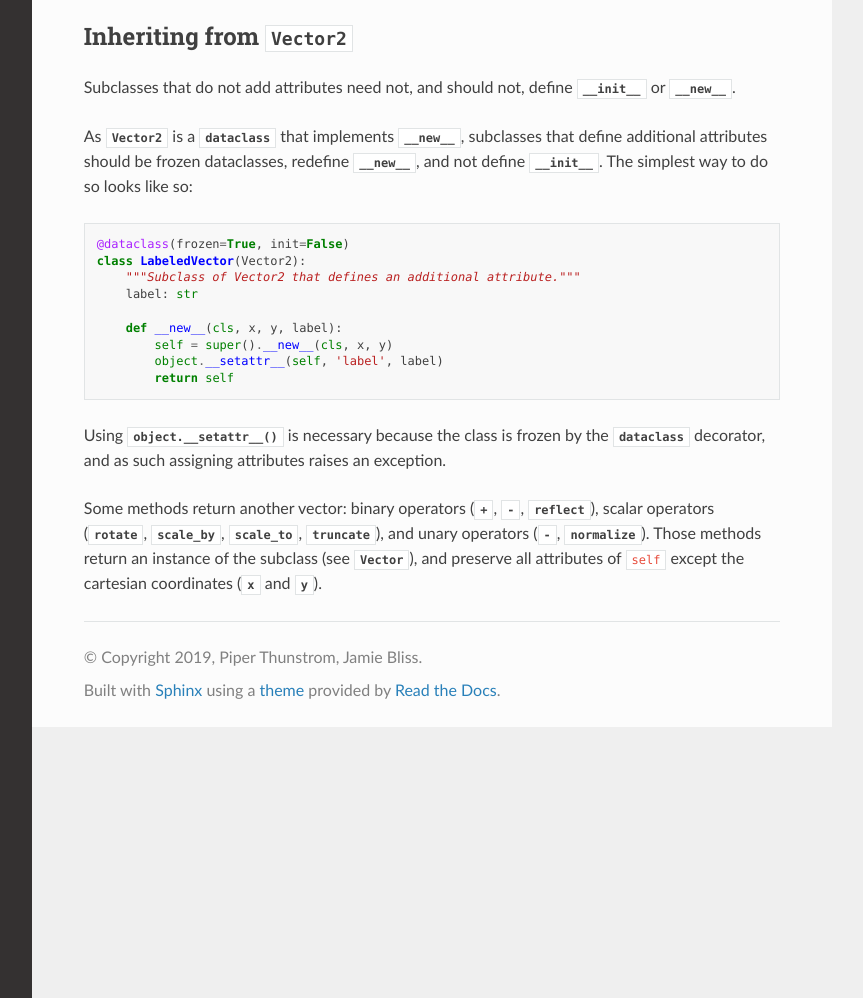
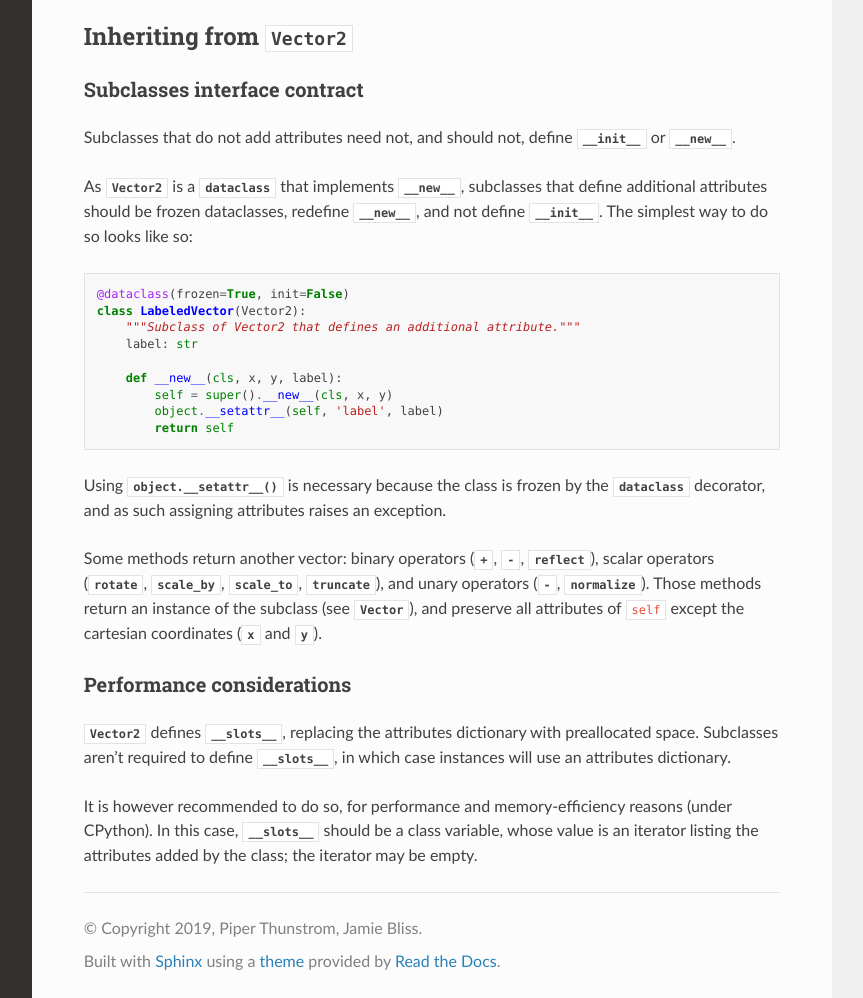
Before and after one commit to ppb/ppb-vector, a Sphinx documentation site: the page built from docs/index.rst, in a window 1280 px wide and 1400 px high, cut to the strip 402-1400 px from the top of the window. Shown: the whole strip, without its empty margins (268-1131 px from the left). Built offline with Sphinx 7.4.7 and the Read the Docs theme 2.0.0, drawn with Linux system fonts in a browser that asks for light colours.

Commit message:
Document and test the use of __slots__ for subclasses

```diff
--- a/docs/index.rst
+++ b/docs/index.rst
@@ -31,6 +31,9 @@ Inheriting from :py:class:`Vector2<ppb_vector.Vector2>`
 -------------------------------------------------------
 
 .. py:currentmodule:: ppb_vector
+
+Subclasses interface contract
+~~~~~~~~~~~~~~~~~~~~~~~~~~~~~
 
 Subclasses that do not add attributes need not, and should not, define
 :py:meth:`__init__<object.__init__>` or :py:meth:`__new__<object.__new__>`.
@@ -67,3 +70,17 @@ and unary operators (:py:meth:`-<Vector2.__neg__>`,
 the subclass (see :py:data:`Vector<vector2.Vector>`), and preserve all
 attributes of ``self`` except the cartesian coordinates (:py:attr:`x<Vector2.x>`
 and :py:attr:`y<Vector2.y>`).
+
+
+Performance considerations
+~~~~~~~~~~~~~~~~~~~~~~~~~~
+
+:py:class:`Vector2` defines :py:data:`__slots__<object.__slots__>`,
+replacing the attributes dictionary with preallocated space.
+Subclasses aren't required to define :py:data:`__slots__<object.__slots__>`, in
+which case instances will use an attributes dictionary.
+
+It is however recommended to do so, for performance and memory-efficiency
+reasons (under CPython). In this case, :py:data:`__slots__<object.__slots__>`
+should be a class variable, whose value is an iterator listing the attributes
+added by the class; the iterator may be empty.
--- a/setup.cfg
+++ b/setup.cfg
@@ -33,5 +33,5 @@
 ignore = E704
 max-line-length = 100
 
-application-import-names = ppb_vector,utils
+application-import-names = ppb_vector,test_subclass,utils
 import-order-style = smarkets
```
Also changed, not shown: 1 other file.
